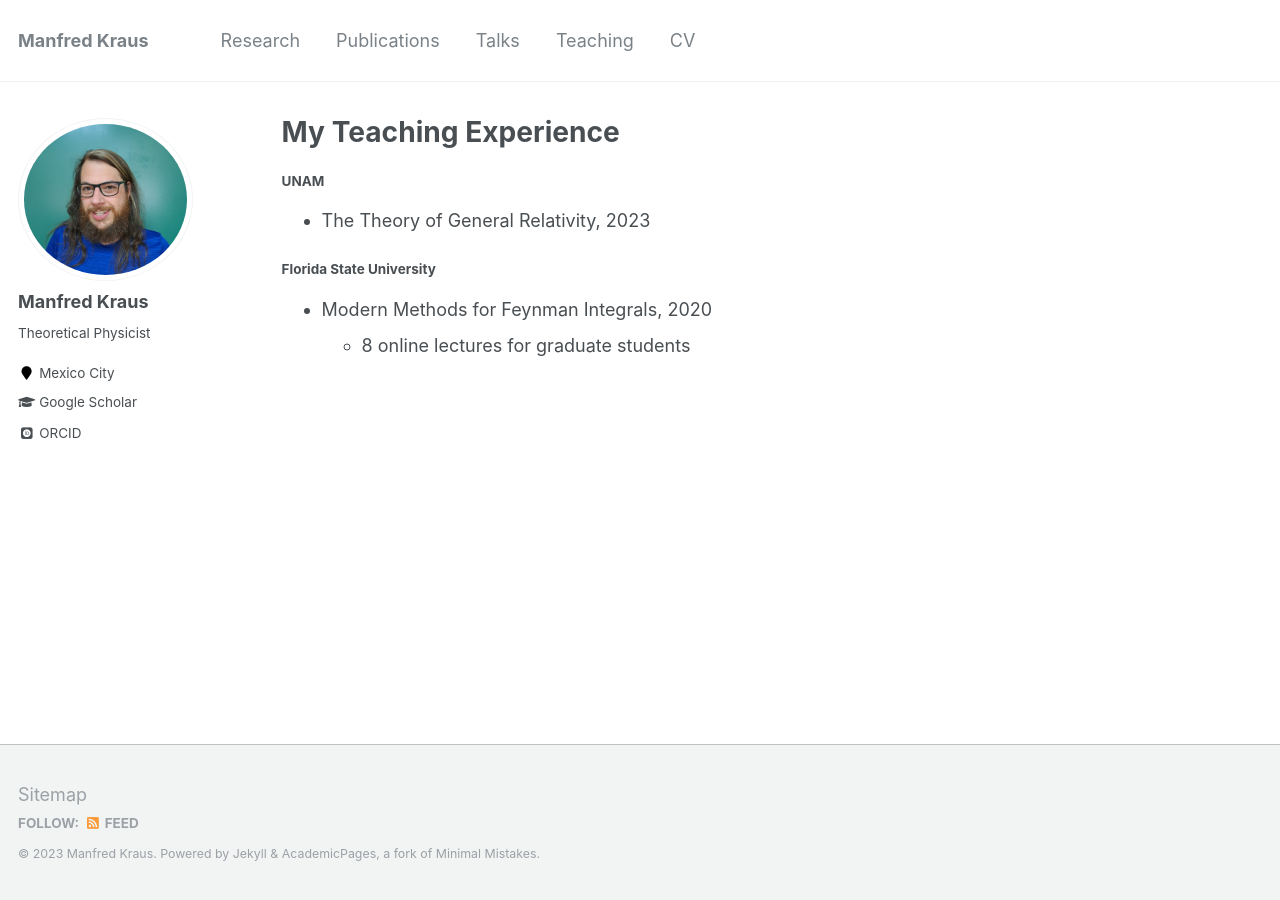
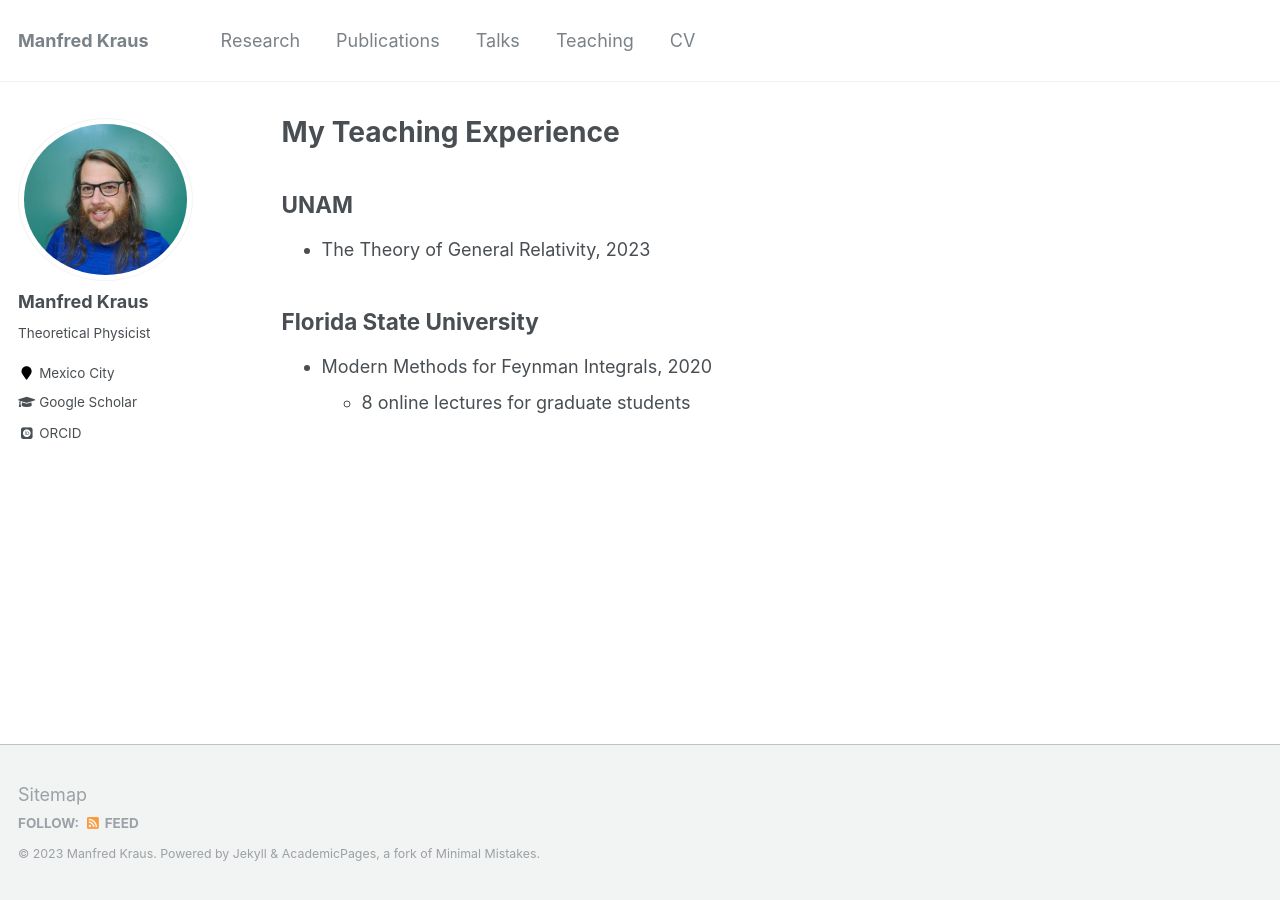
Before and after one commit to ManfredKraus/ManfredKraus.github.io, a Jekyll site: the page built from _pages/teaching.md, in a window 1280 px wide. Built offline with Jekyll 4.4.1, drawn with Linux system fonts in a browser that asks for light colours; some web fonts are replaced.

Commit message:
adjust fontsize

```diff
--- a/_pages/teaching.md
+++ b/_pages/teaching.md
@@ -5,9 +5,9 @@ permalink: /teaching/
 author_profile: true
 ---
 
-#### UNAM
+## UNAM
 * The Theory of General Relativity, 2023
 
-#### Florida State University
+## Florida State University
 * Modern Methods for Feynman Integrals, 2020
   * 8 online lectures for graduate students
```
